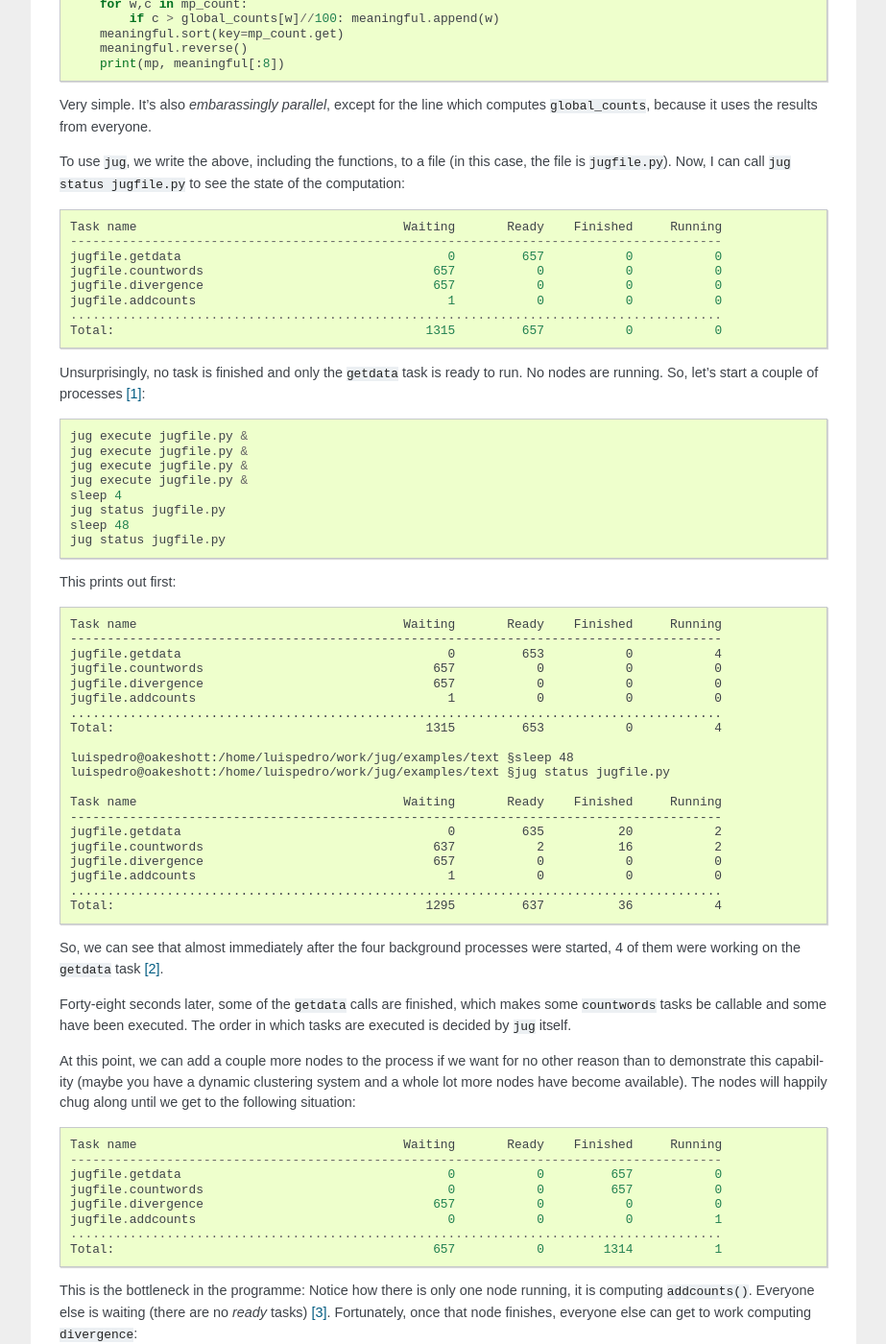
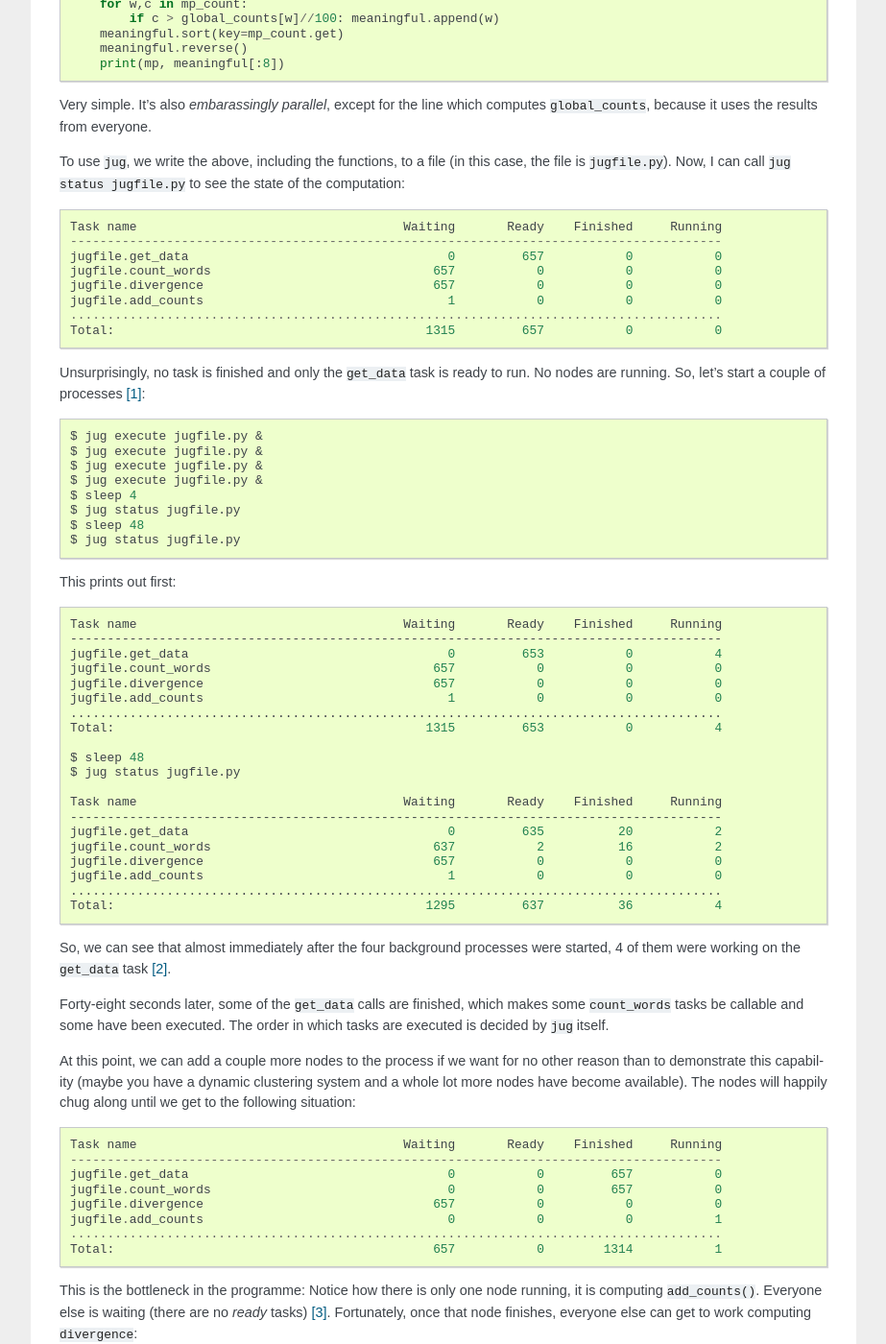
Before and after one commit to luispedro/jug, a Sphinx documentation site: the page built from docs/source/text-example.rst, in a window 1280 px wide and 1400 px high, scrolled down 495 px. Shown: the whole window at 96% size, without its empty margins (198-1121 px from the left). Built offline with Sphinx 7.4.7, drawn with Linux system fonts in a browser that asks for light colours; formulas are drawn with MathJax 3; the version number could not be read and is left out; some of the changed text lies outside the part shown.

Commit message:
DOC: Make example code and writeup more consistent.

```diff
--- a/docs/source/text-example.rst
+++ b/docs/source/text-example.rst
@@ -11,18 +11,20 @@ the particular MP but not everywhere else.
 (The complete code for this example and a list of MPs [valid in 2010] with the
 `jug source <https://github.com/luispedro/jug/tree/master/examples/text>`__)
 
-The algorithm looks like this::
+The algorithm looks like this:
+
+.. code-block:: python
 
     allcounts = []
     for mp in MPs:
         article = get_data(mp)
-        words = count_words(article)
+        words = count_words(mp, article)
         allcounts.append(words)
 
     global_counts = add_counts(allcounts) # Here all processes must sync
 
     for mp,mp_count in zip(MPs,counts):
-        meaningfull = []
+        meaningful = []
         for w,c in mp_count:
             if c > global_counts[w]//100: meaningful.append(w)
         meaningful.sort(key=mp_count.get)
@@ -38,55 +40,59 @@ see the state of the computation::
 
     Task name                                    Waiting       Ready    Finished     Running
     ----------------------------------------------------------------------------------------
-    jugfile.getdata                                    0         657           0           0
-    jugfile.countwords                               657           0           0           0
+    jugfile.get_data                                   0         657           0           0
+    jugfile.count_words                              657           0           0           0
     jugfile.divergence                               657           0           0           0
-    jugfile.addcounts                                  1           0           0           0
+    jugfile.add_counts                                 1           0           0           0
     ........................................................................................
     Total:                                          1315         657           0           0
 
 
-Unsurprisingly, no task is finished and only the ``getdata`` task is ready to
-run. No nodes are running. So, let's start a couple of processes [#]_::
+Unsurprisingly, no task is finished and only the ``get_data`` task is ready to
+run. No nodes are running. So, let's start a couple of processes [#]_:
 
-    jug execute jugfile.py &
-    jug execute jugfile.py &
-    jug execute jugfile.py &
-    jug execute jugfile.py &
-    sleep 4
-    jug status jugfile.py
-    sleep 48
-    jug status jugfile.py
+.. code-block:: bash
 
-This prints out first::
+    $ jug execute jugfile.py &
+    $ jug execute jugfile.py &
+    $ jug execute jugfile.py &
+    $ jug execute jugfile.py &
+    $ sleep 4
+    $ jug status jugfile.py
+    $ sleep 48
+    $ jug status jugfile.py
+
+This prints out first:
+
+.. code-block:: bash
 
     Task name                                    Waiting       Ready    Finished     Running
     ----------------------------------------------------------------------------------------
-    jugfile.getdata                                    0         653           0           4
-    jugfile.countwords                               657           0           0           0
+    jugfile.get_data                                   0         653           0           4
+    jugfile.count_words                              657           0           0           0
     jugfile.divergence                               657           0           0           0
-    jugfile.addcounts                                  1           0           0           0
+    jugfile.add_counts                                 1           0           0           0
     ........................................................................................
     Total:                                          1315         653           0           4
 
-    luispedro@oakeshott:/home/luispedro/work/jug/examples/text §sleep 48
-    luispedro@oakeshott:/home/luispedro/work/jug/examples/text §jug status jugfile.py
+    $ sleep 48
+    $ jug status jugfile.py
 
     Task name                                    Waiting       Ready    Finished     Running
     ----------------------------------------------------------------------------------------
-    jugfile.getdata                                    0         635          20           2
-    jugfile.countwords                               637           2          16           2
+    jugfile.get_data                                   0         635          20           2
+    jugfile.count_words                              637           2          16           2
     jugfile.divergence                               657           0           0           0
-    jugfile.addcounts                                  1           0           0           0
+    jugfile.add_counts                                 1           0           0           0
     ........................................................................................
     Total:                                          1295         637          36           4
 
 
 So, we can see that almost immediately after the four background processes were
-started, 4 of them were working on the ``getdata`` task [#]_.
+started, 4 of them were working on the ``get_data`` task [#]_.
 
-Forty-eight seconds later, some of the ``getdata`` calls are finished, which
-makes some ``countwords`` tasks be callable and some have been executed. The
+Forty-eight seconds later, some of the ``get_data`` calls are finished, which
+makes some ``count_words`` tasks be callable and some have been executed. The
 order in which tasks are executed is decided by ``jug`` itself.
 
 At this point, we can add a couple more nodes to the process if we want for no
@@ -96,30 +102,32 @@ will happily chug along until we get to the following situation::
 
     Task name                                    Waiting       Ready    Finished     Running
     ----------------------------------------------------------------------------------------
-    jugfile.getdata                                    0           0         657           0
-    jugfile.countwords                                 0           0         657           0
+    jugfile.get_data                                   0           0         657           0
+    jugfile.count_words                                0           0         657           0
     jugfile.divergence                               657           0           0           0
-    jugfile.addcounts                                  0           0           0           1
+    jugfile.add_counts                                 0           0           0           1
     ........................................................................................
     Total:                                           657           0        1314           1
 
 
 This is the bottleneck in the programme: Notice how there is only one node
-running, it is computing ``addcounts()``. Everyone else is waiting (there are no
+running, it is computing ``add_counts()``. Everyone else is waiting (there are no
 *ready* tasks) [#]_. Fortunately, once that node finishes, everyone else can get to
 work computing ``divergence``::
 
     Task name                                    Waiting       Ready    Finished     Running
     ----------------------------------------------------------------------------------------
-    jugfile.getdata                                    0           0         657           0
-    jugfile.countwords                                 0           0         657           0
+    jugfile.get_data                                   0           0         657           0
+    jugfile.count_words                                0           0         657           0
     jugfile.divergence                                 0         653           0           4
-    jugfile.addcounts                                  0           0           1           0
+    jugfile.add_counts                                 0           0           1           0
     ........................................................................................
     Total:                                             0         653        1315           4
 
 Eventually, all the nodes finish and we are done. All the results are now left
-inside ``jugdata``. To access it, we can write a little script::
+inside ``jugdata``. To access it, we can write a little script:
+
+.. code-block:: python
 
     import jug
     import jug.task
```
Also changed, not shown: docs/source/invalidate.rst (+13 -11 lines), 1 other file.
